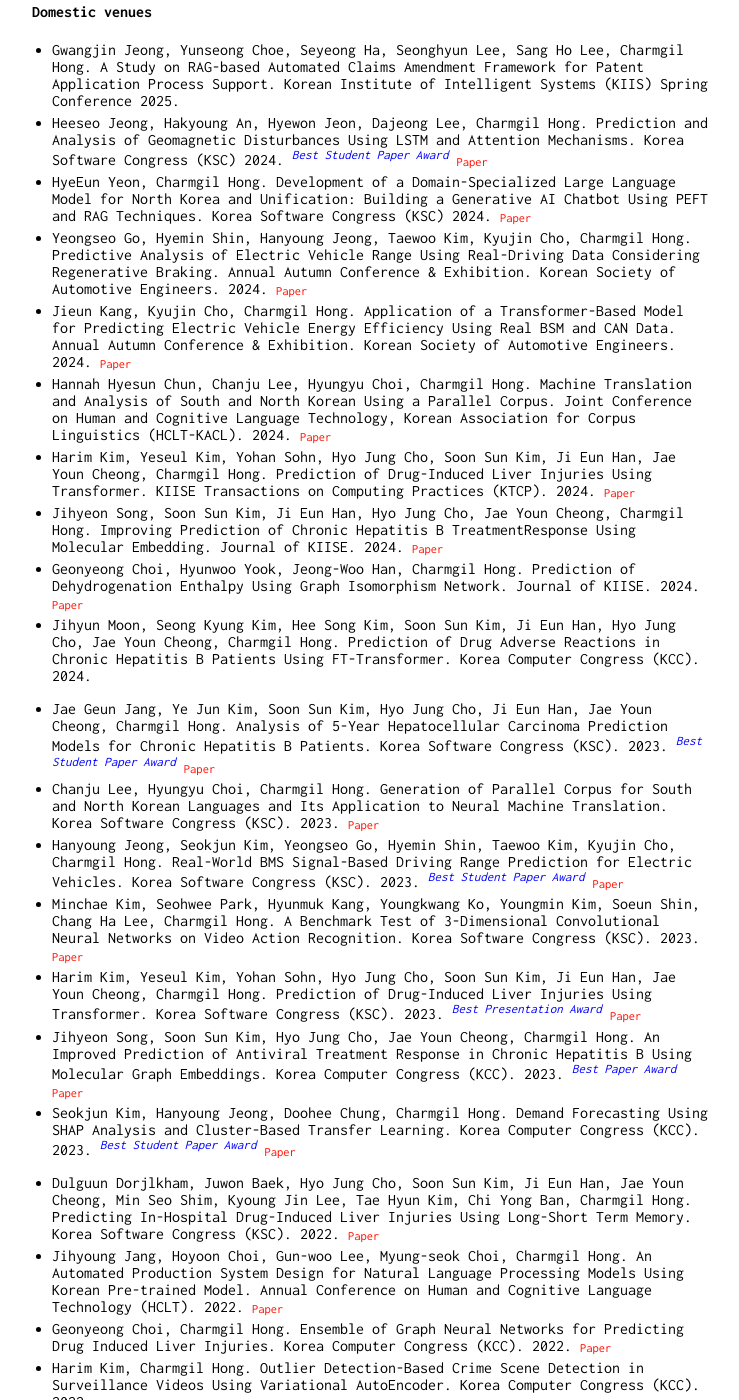
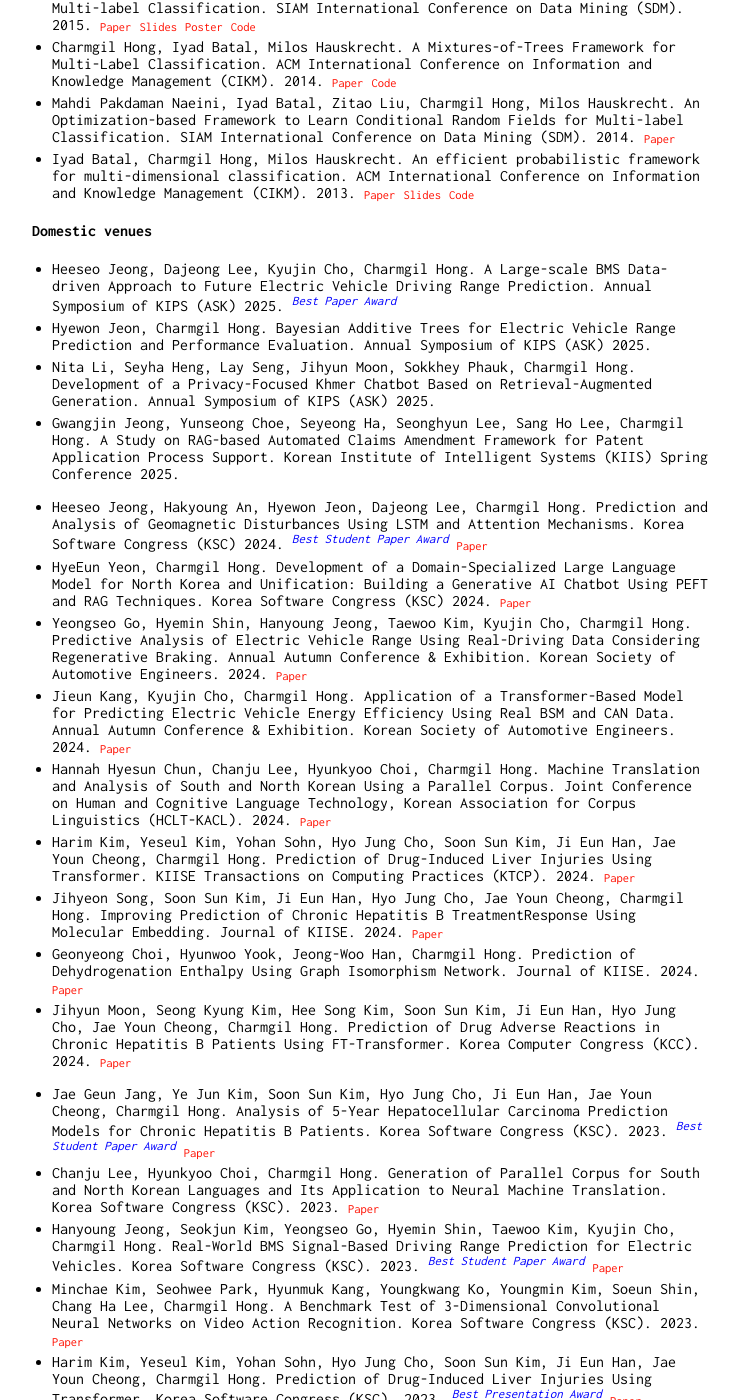
Before and after one commit to charmgil/charmgil.github.io, a Jekyll site: the page built from index.md, in a window 1280 px wide and 1400 px high, scrolled down 2000 px. Shown: the whole window, without its empty margins (258-997 px from the left). Built offline with Jekyll 4.4.1, drawn with Linux system fonts in a browser that asks for light colours; some of the changed text lies outside the part shown.

Commit message:
modified:   index.md

```diff
--- a/index.md
+++ b/index.md
@@ -40,7 +40,10 @@ I am also interested in: (4) AI/ICT for Korean unification and the development o
 
 #### International venues
 
-* Hannah Hyesun Chun, Chanju Lee, Hyungyu Choi, Charmgil Hong. Bridging the Linguistic Divide: Developing a North-South Korean Parallel Corpus for Machine Translation. Pacific Asia Conference on Language, Information, and Computation (PACLIC 38). 2024. *(to appear)*
+* Harim Kim, Yuhan Wang, Minkyu Ahn, Heeyoul Choi, Yuyin Zhou, Charmgil Hong. Harnessing EHRs for Diffusion-based Anomaly Detection on Chest X-rays. International Conference on Medical Image Computing and Computer Assisted Intervention (MICCAI). 2025. *(to appear)*
+* Jihyun Moon, Charmgil Hong. Multimodal Clinical Decision Support for Melanoma Diagnosis Using Retrieval-Augmented Generation and Vision-Language Models. IEEE International Conference on Advanced Video and Signal-Based Surveillance (AVSS). 2025.  *(to appear)*
+* Dong Gun Park, Soyeon Park, Chang Ha Lee, Hyunkyoo Choi, Charmgil Hong. VIRAL: Video Indexing and Retrieval Associated to Large-Scale Contents. IEEE International Conference on Advanced Video and Signal-Based Surveillance (AVSS). 2025.  *(to appear)*
+* Hannah Hyesun Chun, Chanju Lee, Hyunkyoo Choi, Charmgil Hong. Bridging the Linguistic Divide: Developing a North-South Korean Parallel Corpus for Machine Translation. Pacific Asia Conference on Language, Information, and Computation (PACLIC 38). 2024. <span class="res">[Paper](https://aclanthology.org/2024.paclic-1.77/){:target="_blank"}</span>
 * Harim Kim, Chang Ha Lee, Charmgil Hong. Transformer for Point Anomaly Detection. ACM International Conference on Information and Knowledge Management (CIKM). 2024. <span class="res">[Paper](https://dl.acm.org/doi/10.1145/3627673.3679859){:target="_blank"}</span> <span class="res">[Code](https://github.com/nth221/TransPAD){:target="_blank"}</span>
 * Jaemin Jung, Soonyong Park, Harim Kim, Chang Ha Lee, Charmgil Hong. Artificial Intelligence-Driven Video Indexing for Rapid Surveillance Footage Summarization and Review. International Joint Conference on Artificial Intelligence (IJCAI) Demo Track. 2024. <span class="res">[Paper](https://www.ijcai.org/proceedings/2024/1009){:target="_blank"}</span> <span class="res">[Code](https://github.com/nth221/videx){:target="_blank"}</span> <span class="res">[Video 1](https://youtu.be/IaTPpJfmFnQ){:target="_blank"}</span> <span class="res">[Video 2](https://youtu.be/eXMBMsPZQaU){:target="_blank"}</span>
 * Harim Kim, Minchae Kim, Taewoo Kim, Kyujin Cho, Charmgil Hong. AREST: Attention-Based Red-Light Violation Detection for Safety Technology. IEEE International Conference on Advanced Video and Signal-Based Surveillance (AVSS). 2024. <span class="award">*Best Paper Award*</span> <span class="res">[Paper](https://ieeexplore.ieee.org/document/10672611){:target="_blank"}</span>
@@ -61,21 +64,26 @@ I am also interested in: (4) AI/ICT for Korean unification and the development o
 
 
 #### Domestic venues
+* Heeseo Jeong, Dajeong Lee, Kyujin Cho, Charmgil Hong. A Large-scale BMS Data-driven Approach to Future Electric Vehicle Driving Range Prediction. Annual Symposium of KIPS (ASK) 2025. <span class="award">*Best Paper Award*</span>
+* Hyewon Jeon, Charmgil Hong. Bayesian Additive Trees for Electric Vehicle Range Prediction and Performance Evaluation. Annual Symposium of KIPS (ASK) 2025.
+* Nita Li, Seyha Heng, Lay Seng, Jihyun Moon, Sokkhey Phauk, Charmgil Hong. Development of a Privacy-Focused Khmer Chatbot Based on Retrieval-Augmented Generation. Annual Symposium of KIPS (ASK) 2025.
 * Gwangjin Jeong, Yunseong Choe, Seyeong Ha, Seonghyun Lee, Sang Ho Lee, Charmgil Hong. A Study on RAG-based Automated Claims Amendment Framework for Patent Application Process Support. Korean Institute of Intelligent Systems (KIIS) Spring Conference 2025.
+
+<!--2024-->
 * Heeseo Jeong, Hakyoung An, Hyewon Jeon, Dajeong Lee, Charmgil Hong. Prediction and Analysis of Geomagnetic Disturbances Using LSTM and Attention Mechanisms. Korea Software Congress (KSC) 2024. <span class="award">*Best Student Paper Award*</span> <span class="res">[Paper](https://www.dbpia.co.kr/journal/articleDetail?nodeId=NODE12042262){:target="_blank"}</span>
 * HyeEun Yeon, Charmgil Hong. Development of a Domain-Specialized Large Language Model for North Korea and Unification: Building a Generative AI Chatbot Using PEFT and RAG Techniques. Korea Software Congress (KSC) 2024. <span class="res">[Paper](https://www.dbpia.co.kr/journal/articleDetail?nodeId=NODE12042265){:target="_blank"}</span>
 * Yeongseo Go, Hyemin Shin, Hanyoung Jeong, Taewoo Kim, Kyujin Cho, Charmgil Hong. Predictive Analysis of Electric Vehicle Range Using Real-Driving Data Considering Regenerative Braking. Annual Autumn Conference & Exhibition. Korean Society of Automotive Engineers. 2024. <span class="res">[Paper](https://www.dbpia.co.kr/journal/articleDetail?nodeId=NODE12047700){:target="_blank"}</span>
 * Jieun Kang, Kyujin Cho, Charmgil Hong. Application of a Transformer-Based Model for Predicting Electric Vehicle Energy Efficiency Using Real BSM and CAN Data. Annual Autumn Conference & Exhibition. Korean Society of Automotive Engineers. 2024. <span class="res">[Paper](https://www.dbpia.co.kr/journal/articleDetail?nodeId=NODE12047701){:target="_blank"}</span>
-* Hannah Hyesun Chun, Chanju Lee, Hyungyu Choi, Charmgil Hong. Machine Translation and Analysis of South and North Korean Using a Parallel Corpus. Joint Conference on Human and Cognitive Language Technology, Korean Association for Corpus Linguistics (HCLT-KACL). 2024. <span class="res">[Paper](https://ocean.kisti.re.kr/IS_mvpopo213L.do?ResultTotalCNT=109&pageNo=5&pageSize=10&method=view&acnCn1=&poid=sighlt&kojic=OOGHAK&sVnc=y2024m10a&id=9&setId=&iTableId=&iDocId=&sFree=&pQuery=%28kojic%3AOOGHAK%29+AND+%28voliss_ctrl_no%3Ay2024m10a%29){:target="_blank"}</span>
+* Hannah Hyesun Chun, Chanju Lee, Hyunkyoo Choi, Charmgil Hong. Machine Translation and Analysis of South and North Korean Using a Parallel Corpus. Joint Conference on Human and Cognitive Language Technology, Korean Association for Corpus Linguistics (HCLT-KACL). 2024. <span class="res">[Paper](https://ocean.kisti.re.kr/IS_mvpopo213L.do?ResultTotalCNT=109&pageNo=5&pageSize=10&method=view&acnCn1=&poid=sighlt&kojic=OOGHAK&sVnc=y2024m10a&id=9&setId=&iTableId=&iDocId=&sFree=&pQuery=%28kojic%3AOOGHAK%29+AND+%28voliss_ctrl_no%3Ay2024m10a%29){:target="_blank"}</span>
 * Harim Kim, Yeseul Kim, Yohan Sohn, Hyo Jung Cho, Soon Sun Kim, Ji Eun Han, Jae Youn Cheong, Charmgil Hong. Prediction of Drug-Induced Liver Injuries Using Transformer. KIISE Transactions on Computing Practices (KTCP). 2024. <span class="res">[Paper](https://www.kiise.or.kr/e_journal/2024/10/KTCP/03.pdf){:target="_blank"}</span>
 * Jihyeon Song, Soon Sun Kim, Ji Eun Han, Hyo Jung Cho, Jae Youn Cheong, Charmgil Hong. Improving Prediction of Chronic Hepatitis B TreatmentResponse Using Molecular Embedding. Journal of KIISE. 2024. <span class="res">[Paper](https://www.kiise.or.kr/e_journal/2024/7/JOK/06.pdf){:target="_blank"}</span>
 * Geonyeong Choi, Hyunwoo Yook, Jeong-Woo Han, Charmgil Hong. Prediction of Dehydrogenation Enthalpy Using Graph Isomorphism Network. Journal of KIISE. 2024. <span class="res">[Paper](https://www.kiise.or.kr/e_journal/2024/5/JOK/03.pdf){:target="_blank"}</span>
-* Jihyun Moon, Seong Kyung Kim, Hee Song Kim, Soon Sun Kim, Ji Eun Han, Hyo Jung Cho, Jae Youn Cheong, Charmgil Hong. Prediction of Drug Adverse Reactions in Chronic Hepatitis B Patients Using FT-Transformer. Korea Computer Congress (KCC). 2024. <!--<span class="res">[Paper](https://www.dbpia.co.kr/journal/articleDetail?nodeId=NODE11851190){:target="_blank"}</span>-->
+* Jihyun Moon, Seong Kyung Kim, Hee Song Kim, Soon Sun Kim, Ji Eun Han, Hyo Jung Cho, Jae Youn Cheong, Charmgil Hong. Prediction of Drug Adverse Reactions in Chronic Hepatitis B Patients Using FT-Transformer. Korea Computer Congress (KCC). 2024. <span class="res">[Paper](https://www.dbpia.co.kr/journal/articleDetail?nodeId=NODE11862159){:target="_blank"}</span>
 <!--* Jae Geun Jang, Ye Jun Kim, Soon Sun Kim, Hyo Jung Cho, Ji Eun Han, Jae Youn Cheong, Charmgil Hong. Analysis of 5-Year Hepatocellular Carcinoma Prediction Models for Chronic Hepatitis B Patients. Korea Software Congress (KSC) 2023.-->
 
 <!--2023-->
 * Jae Geun Jang, Ye Jun Kim, Soon Sun Kim, Hyo Jung Cho, Ji Eun Han, Jae Youn Cheong, Charmgil Hong. Analysis of 5-Year Hepatocellular Carcinoma Prediction Models for Chronic Hepatitis B Patients. Korea Software Congress (KSC). 2023. <span class="award">*Best Student Paper Award*</span> <span class="res">[Paper](https://www.dbpia.co.kr/journal/articleDetail?nodeId=NODE11705607){:target="_blank"}</span>
-* Chanju Lee, Hyungyu Choi, Charmgil Hong. Generation of Parallel Corpus for South and North Korean Languages and Its Application to Neural Machine Translation. Korea Software Congress (KSC). 2023. <span class="res">[Paper](https://www.dbpia.co.kr/journal/articleDetail?nodeId=NODE11705605){:target="_blank"}</span>
+* Chanju Lee, Hyunkyoo Choi, Charmgil Hong. Generation of Parallel Corpus for South and North Korean Languages and Its Application to Neural Machine Translation. Korea Software Congress (KSC). 2023. <span class="res">[Paper](https://www.dbpia.co.kr/journal/articleDetail?nodeId=NODE11705605){:target="_blank"}</span>
 * Hanyoung Jeong, Seokjun Kim, Yeongseo Go, Hyemin Shin, Taewoo Kim, Kyujin Cho, Charmgil Hong. Real-World BMS Signal-Based Driving Range Prediction for Electric Vehicles. Korea Software Congress (KSC). 2023. <span class="award">*Best Student Paper Award*</span> <span class="res">[Paper](https://www.dbpia.co.kr/journal/articleDetail?nodeId=NODE11705610){:target="_blank"}</span>
 * Minchae Kim, Seohwee Park, Hyunmuk Kang, Youngkwang Ko, Youngmin Kim, Soeun Shin, Chang Ha Lee, Charmgil Hong. A Benchmark Test of 3-Dimensional Convolutional Neural Networks on Video Action Recognition. Korea Software Congress (KSC). 2023. <span class="res">[Paper](https://www.dbpia.co.kr/journal/articleDetail?nodeId=NODE11705603){:target="_blank"}</span>
 * Harim Kim, Yeseul Kim, Yohan Sohn, Hyo Jung Cho, Soon Sun Kim, Ji Eun Han, Jae Youn Cheong, Charmgil Hong. Prediction of Drug-Induced Liver Injuries Using Transformer. Korea Software Congress (KSC). 2023. <span class="award">*Best Presentation Award*</span> <span class="res">[Paper](https://www.dbpia.co.kr/journal/articleDetail?nodeId=NODE11705334){:target="_blank"}</span>
@@ -109,6 +117,10 @@ I am also interested in: (4) AI/ICT for Korean unification and the development o
 
 
 ## Workshops/Symposiums
+* Jihyun Moon, Soon Sun Kim, Hyo Jung Cho, Jae Youn Cheong, Charmgil Hong. Turning LLMs into Clinical Decision Supporters: Optimizing Prompt Structure for Drug Side Effect Prediction in Chronic Hepatitis B Patients. The Liver Week (TLW) 2025.
+* Seongbin Kim, Seungjun Yu, Gyueun Park, Hyo Jung Cho, Soon Sun Kim, Ji Eun Han, Jae Youn Cheong, Charmgil Hong. Quantum Chemical Features Meet Clinical Data for DILI Prediction: Integrating Electronic Density Distribution of Antibiotics with Patient EMR Data. The Liver Week (TLW) 2025.
+
+<!--2024-->
 * Jihyun Moon, Soon Sun Kim, Ji Eun Han, Hyo Jung Cho, Jae Youn Cheong, Charmgil Hong. A Study on Prompts for LLM-based Drug Side Effect Prediction in Chronic Hepatitis B Patients. Korean Society of Medical and Biological Engineering. Fall, 2024. <span class="award">*Best Paper Award*</span>
 * Soyeon Park, Charmgil Hong. A Study on Pneumonia Diagnosis Model Using X-Ray Images on EfficientNet. Korean Society of Medical and Biological Engineering. Fall, 2024.
 * Harim Kim, Hyo Jung Cho, Soon Sun Kim, Ji Eun Han, Jae Youn Cheong, Charmgil Hong. Personalized Prediction of Drug-Induced Liver Injury Using the Transformer Architecture. The Liver Week (TLW) 2024. <span class="award">*Best Presentation Award*</span>
@@ -116,7 +128,7 @@ I am also interested in: (4) AI/ICT for Korean unification and the development o
 * Geonyeong Choi, Charmgil Hong. Analysis of Drug Inducing Liver Injury: A Graph-Based Machine Learning Approach. The Liver Week (TLW) 2024.
 * Ye Jun Kim, Jae Geun Jang, Soon Sun Kim, Jae Youn Cheong, Charmgil Hong. Analysis of a Machine Learning-Based Predictive Model for Hepatocellular Carcinoma in Chronic Hepatitis B Patients. Korean Society of Medical Informatics, Spring. 2024.
 * Harim Kim, Minchae Kim, Taewoo Kim, Kyujin Cho, Charmgil Hong. Red-Light Violation Detection Using Attention Mechanism in Dashcam Footage. Korea Multimedia Society, Spring. 2024.
-* Hannah Hyesun Chun, Haeun Yoon, Ahhyun Kum, Chanju Lee, Hyungyu Choi, Charmgil Hong. Development of a Korean Parallel Corpus and a Machine Translation Model for South and North Korean. Korea Multimedia Society, Spring. 2024. <span class="award">*Best Paper Award*</span>
+* Hannah Hyesun Chun, Haeun Yoon, Ahhyun Kum, Chanju Lee, Hyunkyoo Choi, Charmgil Hong. Development of a Korean Parallel Corpus and a Machine Translation Model for South and North Korean. Korea Multimedia Society, Spring. 2024. <span class="award">*Best Paper Award*</span>
 * Chaewon Kim, Seeun Park, Harim Kim, Taewoo Kim, Kyujin Cho, Charmgil Hong. A Method for Lane Recognition and Departure Detection Using Dashcam Videos. Korea Multimedia Society, Spring. 2024. <span class="award">*Best Paper Award*</span>
 
 <!--2023-->
```
